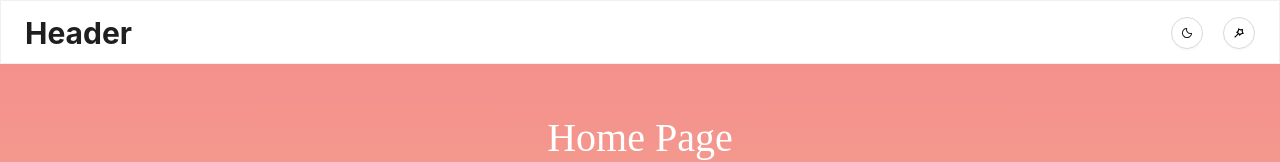
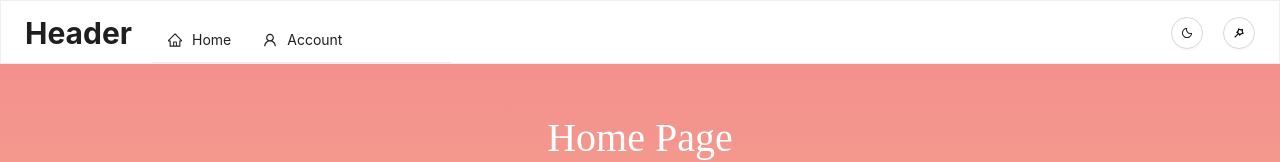
Before and after one commit to julyfun/learn-react-vite-js, a React (Vite) app: page /#/ in a window 1280 px wide. Shown: the top 162 px of the page. Built offline with nearby package versions, Linux system fonts and the light colour scheme.

Commit message:
feat: 6.4 header 组件中添加页面导航

```diff
--- a/src/components/header/header.styl
+++ b/src/components/header/header.styl
@@ -9,6 +9,9 @@
         line-height: 32px
     .header-wrapper
         display: flex
+        .menu-con
+            margin-left: 20px
+            width: 300px
         .logo-con
             display: flex
             font-size: 30px
--- a/src/components/header/index.jsx
+++ b/src/components/header/index.jsx
@@ -1,12 +1,40 @@
-import { Button, Card } from 'antd'
+import { Button, Card, Menu } from 'antd'
 import { MoonOutlined, ThemeOutlined } from '@/components/extraIcons'
+import { HomeOutlined, UserOutlined } from '@ant-design/icons'
+import { useLocation, useNavigate } from 'react-router-dom'
 import './header.styl'
 
 function Header() {
+    // 创建路由钩子
+    const location = useLocation()
+    const navigate = useNavigate()
+    const menuItems = [
+        {
+            label: 'Home',
+            key: '/home',
+            icon: <HomeOutlined />,
+            onClick: () => { navigate('/home') },
+        },
+        {
+            label: 'Account',
+            key: '/account',
+            icon: <UserOutlined />,
+            onClick: () => { navigate('/account') },
+        }
+    ]
     return (
         <Card className="M-header">
             <div className="header-wrapper">
                 <div className="logo-con">Header</div>
+                <div className="menu-con">
+                    <Menu
+                        mode="horizontal"
+                        // 这个是获取当前页面的 pathname 么
+                        // 哦对！selectedKeys 就是当前选中的 key 嘛
+                        selectedKeys={[location.pathname]}
+                        items={menuItems}
+                    />
+                </div>
                 <div className="opt-con">
                     <Button icon={<MoonOutlined />} shape="circle"></Button>
                     <Button icon={<ThemeOutlined />} shape="circle"></Button>
```
